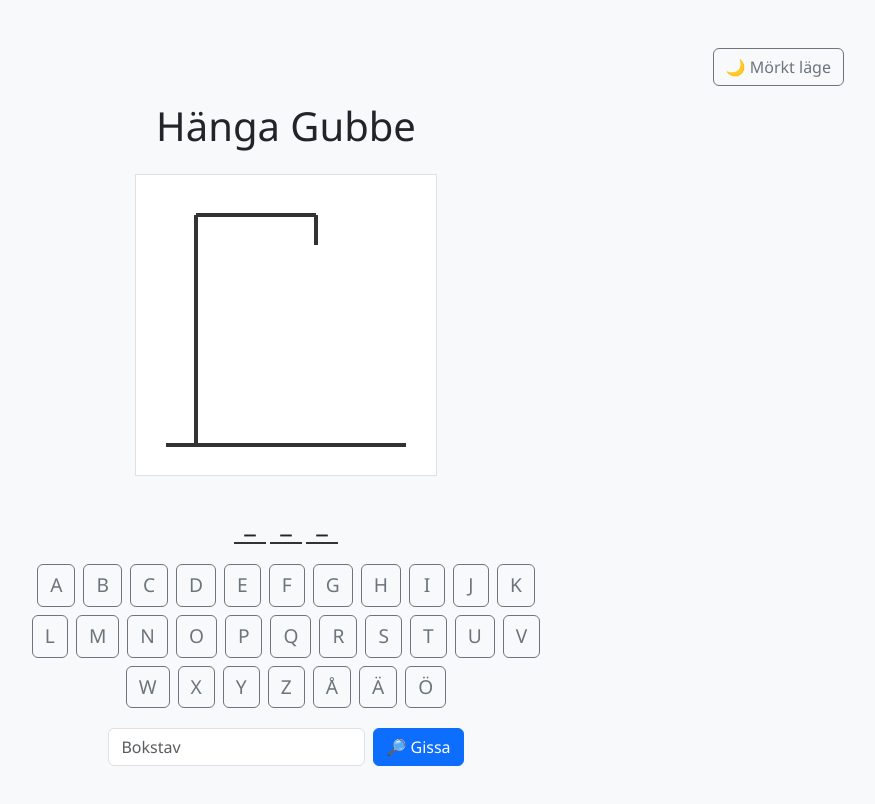
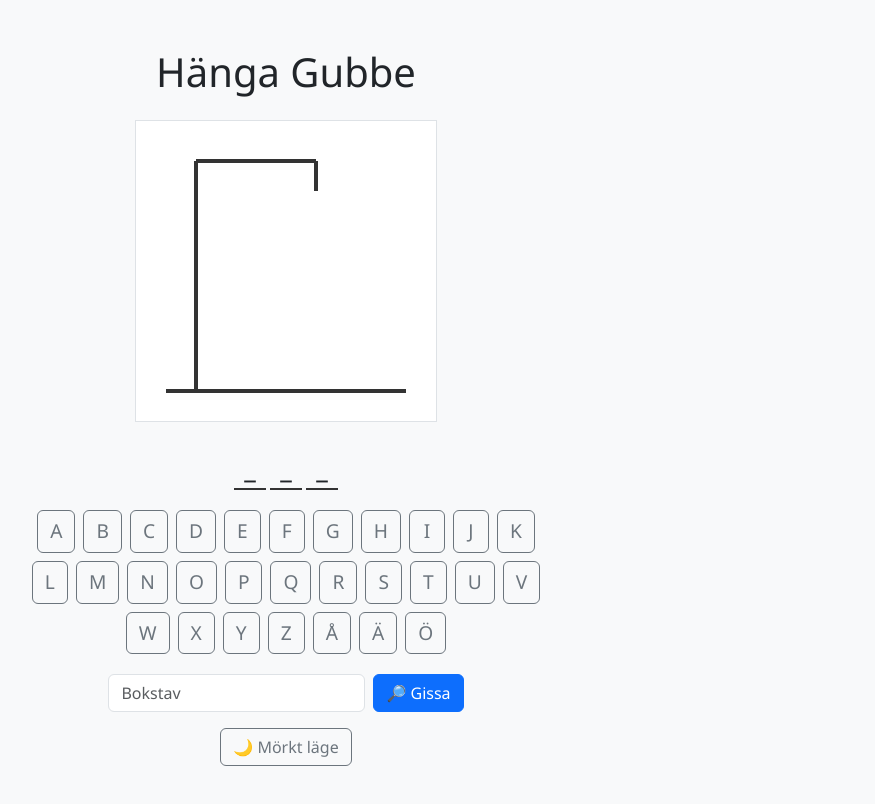
Before and after one commit to hakimsjo/hangman, a plain HTML site: page index.html in a window 1280 px wide. Shown: the whole page, without its empty margins (354-1229 px from the left). Drawn offline with nearby package versions, Linux system fonts and the light colour scheme.

Commit message:
moved button

```diff
--- a/index.html
+++ b/index.html
@@ -10,9 +10,6 @@
 </head>
 <body class="bg-light">
     <div class="container py-5">
-        <div class="d-flex justify-content-end mb-3">
-            <button id="themeToggleBtn" class="btn btn-outline-secondary">🌙 Mörkt läge</button>
-        </div>
         <h1 class="text-center mb-4">Hänga Gubbe</h1>
         <div class="row justify-content-center">
             <div class="col-md-6">
@@ -28,6 +25,9 @@
                 <div class="text-center mt-3">
                     <button id="restartBtn" class="btn btn-success d-none">🔄 Starta om</button>
                 </div>
+                <div class="text-center mt-3">
+                    <button id="themeToggleBtn" class="btn btn-outline-secondary">🌙 Mörkt läge</button>
+                </div>
             </div>
         </div>
     </div>
```
